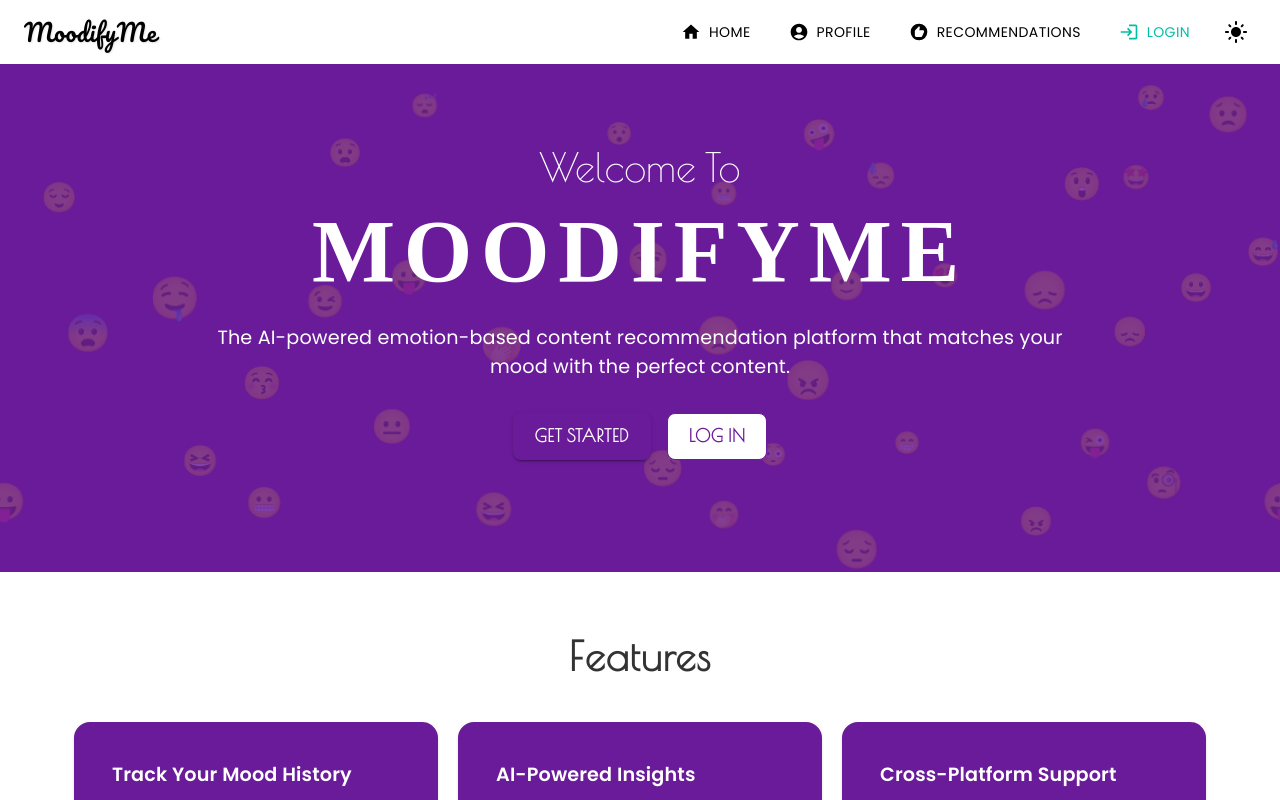
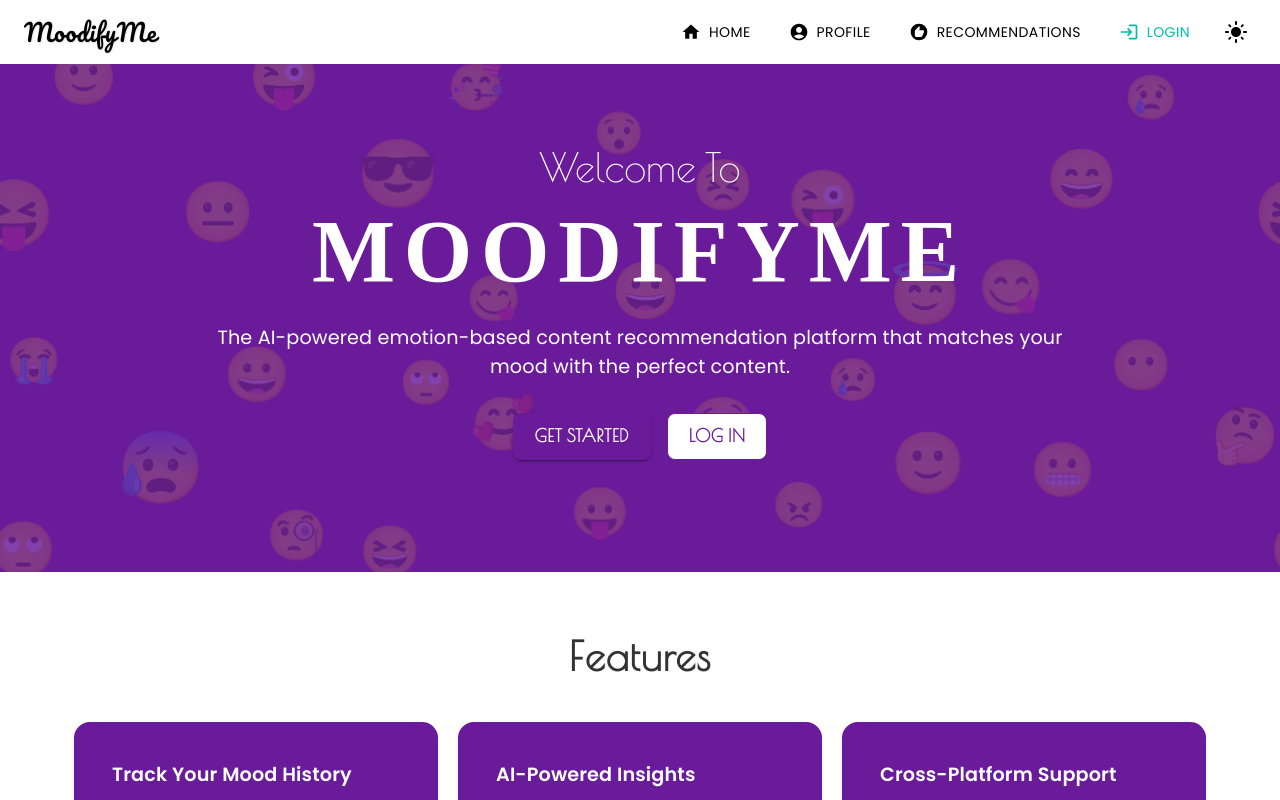
Before and after one commit to TanishModh/moodify-app, a React (Create React App) app in the folder frontend/: page /#/ in a window 1280 px wide. Shown: the top 800 px of the page. Built offline with nearby package versions, Linux system fonts and the light colour scheme; no server answers; a web font is replaced by a local one.

Commit message:
Increase emoji sizes across all device types for better visibility

```diff
--- a/frontend/src/pages/LandingPage.js
+++ b/frontend/src/pages/LandingPage.js
@@ -22,60 +22,60 @@ function getEmojiConfig() {
   const aspectRatio = width / height;
   const isLandscape = aspectRatio > 1;
 
-  // Calculate sizes based on viewport dimensions
+  // Calculate sizes based on viewport dimensions with increased base sizes
   const getResponsiveSize = (base) => {
     // Scale base size proportionally to screen dimensions
-    const scaleFactor = Math.min(width, height) / 1000;
-    return Math.max(base * scaleFactor, base * 0.6); // Ensure minimum size
+    const scaleFactor = Math.min(width, height) / 850; // Reduced denominator for larger sizes
+    return Math.max(base * scaleFactor, base * 0.75); // Increased minimum size factor
   };
 
   if (width <= 480) {
     // Mobile (portrait)
     return {
       emojiCount: isLandscape ? 20 : 15,
-      minDist: 40,
-      minSize: getResponsiveSize(20),
-      maxSize: getResponsiveSize(28),
+      minDist: 45,
+      minSize: getResponsiveSize(30), // Increased from 20
+      maxSize: getResponsiveSize(42), // Increased from 28
       minLoopWidth: 600,
       gridCols: isLandscape ? 5 : 4,
       gridRows: isLandscape ? 4 : 5,
-      padding: 18  // Increased padding for mobile
+      padding: 20  // Increased padding for better spacing with larger emojis
     };
   } else if (width <= 768) {
     // Small tablets
     return {
       emojiCount: isLandscape ? 25 : 20,
-      minDist: 45,
-      minSize: getResponsiveSize(24),
-      maxSize: getResponsiveSize(36),
+      minDist: 50,
+      minSize: getResponsiveSize(36), // Increased from 24
+      maxSize: getResponsiveSize(52), // Increased from 36
       minLoopWidth: 800,
       gridCols: isLandscape ? 6 : 5,
       gridRows: isLandscape ? 4 : 5,
-      padding: 20
+      padding: 24
     };
   } else if (width <= 1024) {
     // Large tablets & small laptops
     return {
       emojiCount: isLandscape ? 35 : 30,
-      minDist: 48,
-      minSize: getResponsiveSize(28),
-      maxSize: getResponsiveSize(42),
+      minDist: 55,
+      minSize: getResponsiveSize(42), // Increased from 28
+      maxSize: getResponsiveSize(60), // Increased from 42
       minLoopWidth: 1000,
       gridCols: isLandscape ? 6 : 5,
       gridRows: isLandscape ? 5 : 6,
-      padding: 22
+      padding: 28
     };
   } else {
     // Desktop
     return {
       emojiCount: 40,
-      minDist: 45,
-      minSize: getResponsiveSize(30),
-      maxSize: getResponsiveSize(48),
+      minDist: 58,
+      minSize: getResponsiveSize(48), // Increased from 30
+      maxSize: getResponsiveSize(68), // Increased from 48
       minLoopWidth: 1200,
       gridCols: 6,
       gridRows: 6,
-      padding: 25
+      padding: 30
     };
   }
 }
```
